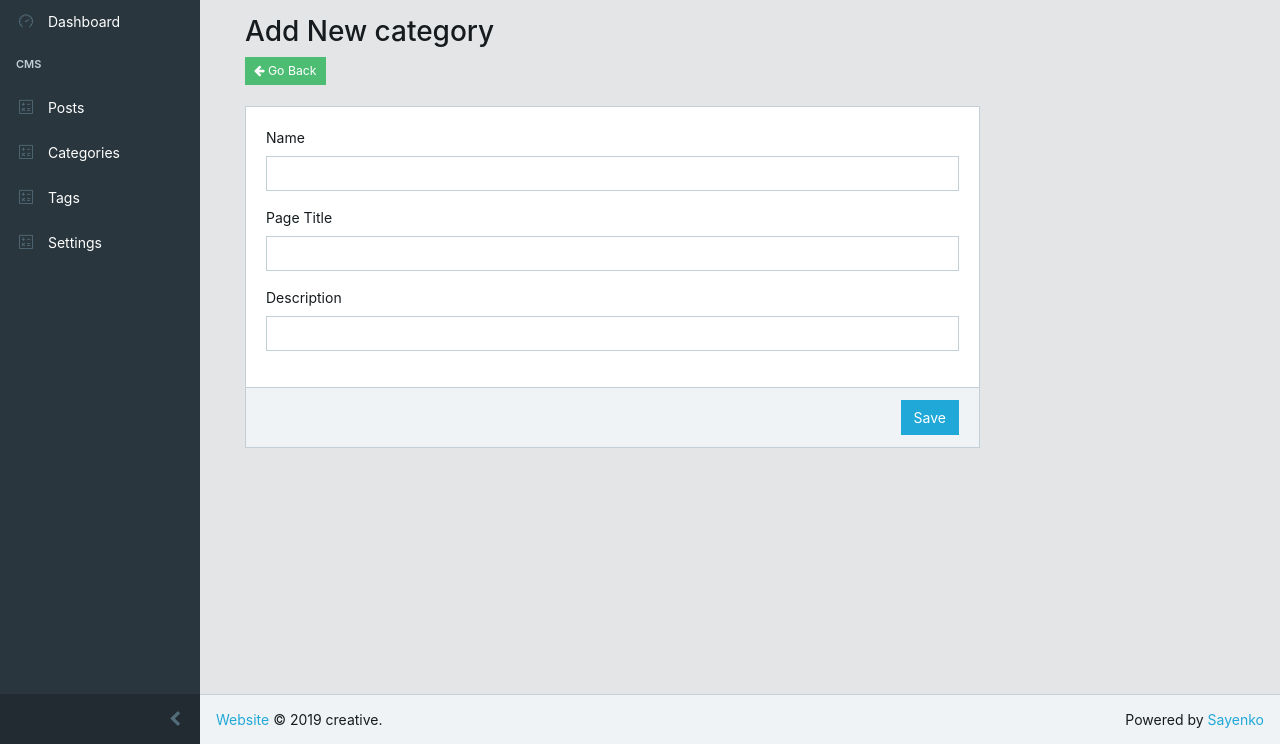
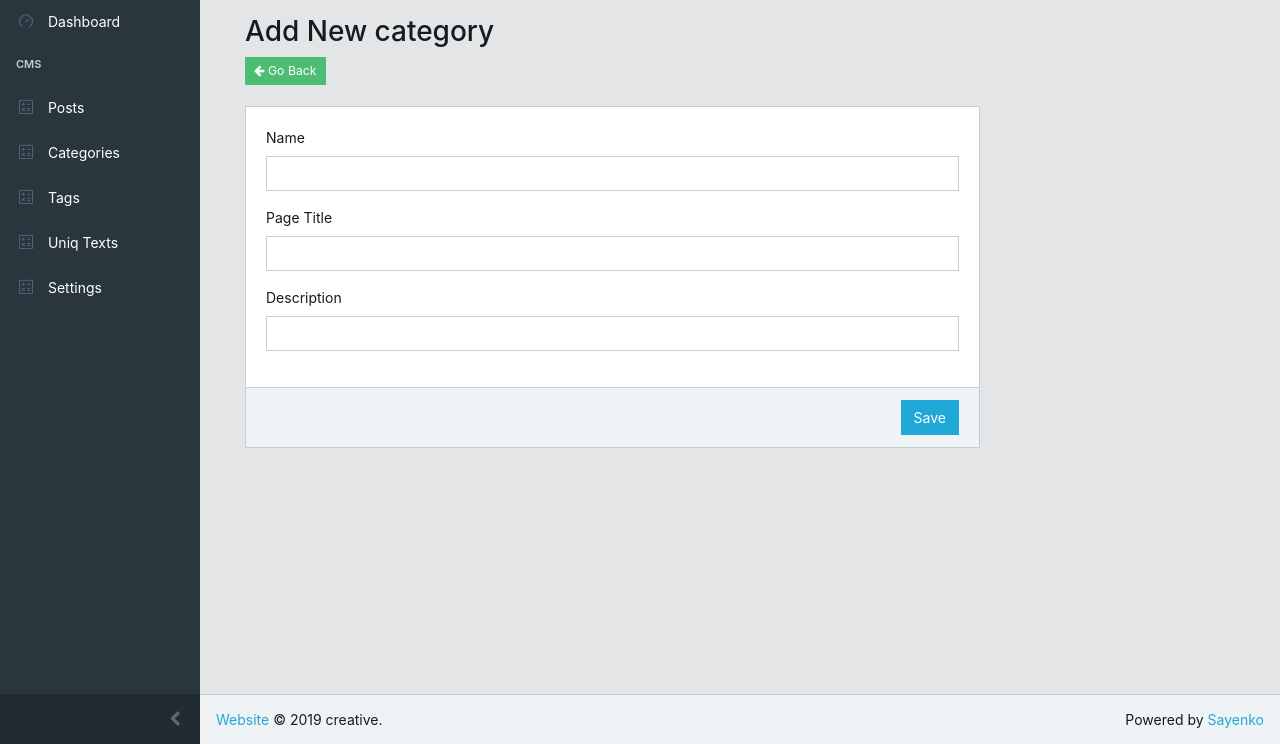
Before and after one commit to Self22/crypto_blog, a Laravel app: page /categories/create in a window 1280 px wide. Shown: the part 56-800 px from the top of the page. Run offline with Laravel 8, Linux system fonts and the light colour scheme; a user stored in the database is signed in; data comes from the database, SQL or seed files in the repository; some libraries are stand-ins or nearby versions.

Commit message:
Add UniqText link to Dashboard

```diff
--- a/resources/views/layouts/partials/sidebar.blade.php
+++ b/resources/views/layouts/partials/sidebar.blade.php
@@ -17,6 +17,9 @@
       <li class="nav-item">
         <a class="nav-link" href="{{route('tags.index')}}"><i class="icon-calculator"></i> Tags</a>
       </li>
+      <li class="nav-item">
+        <a class="nav-link" href="{{route('uniq_texts.index')}}"><i class="icon-calculator"></i> Uniq Texts</a>
+      </li>
         <li class="nav-item">
             <a class="nav-link" href="{{route('settings')}}"><i class="icon-calculator"></i> Settings</a>
         </li>
```
